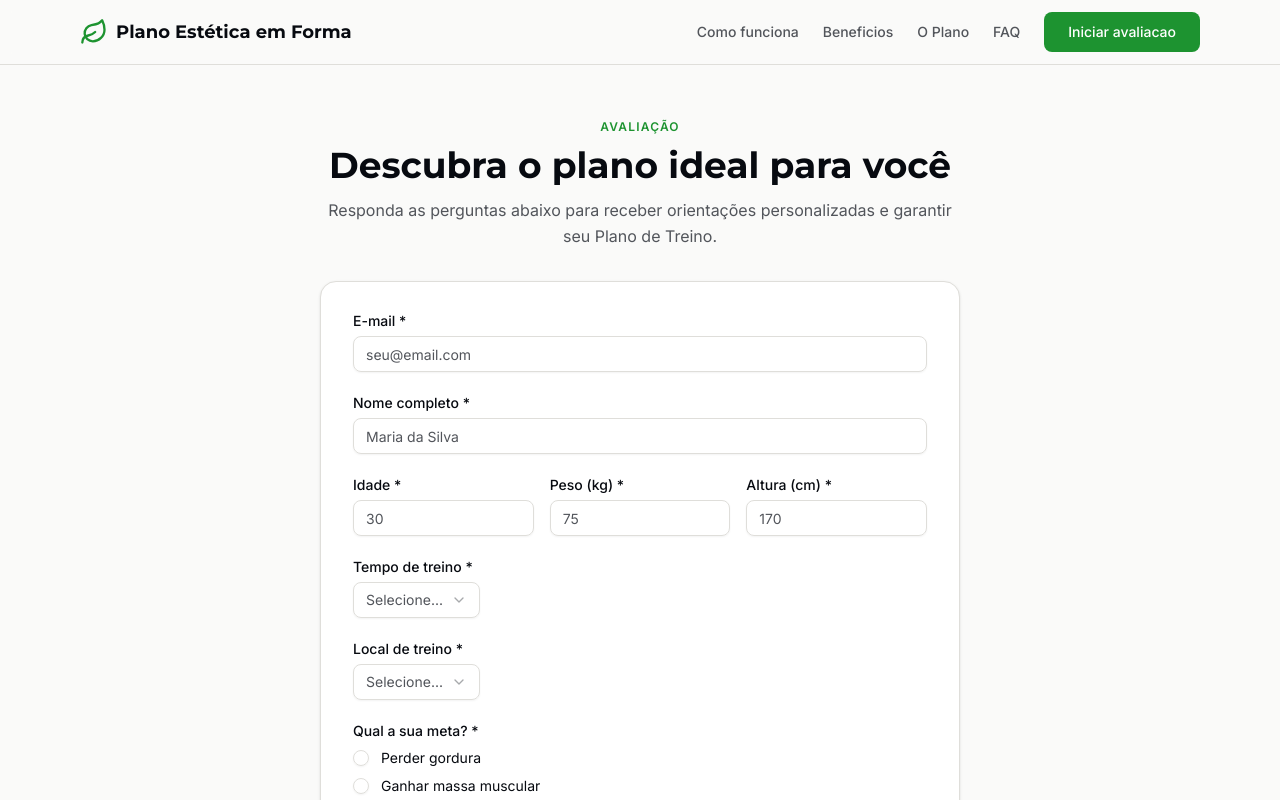
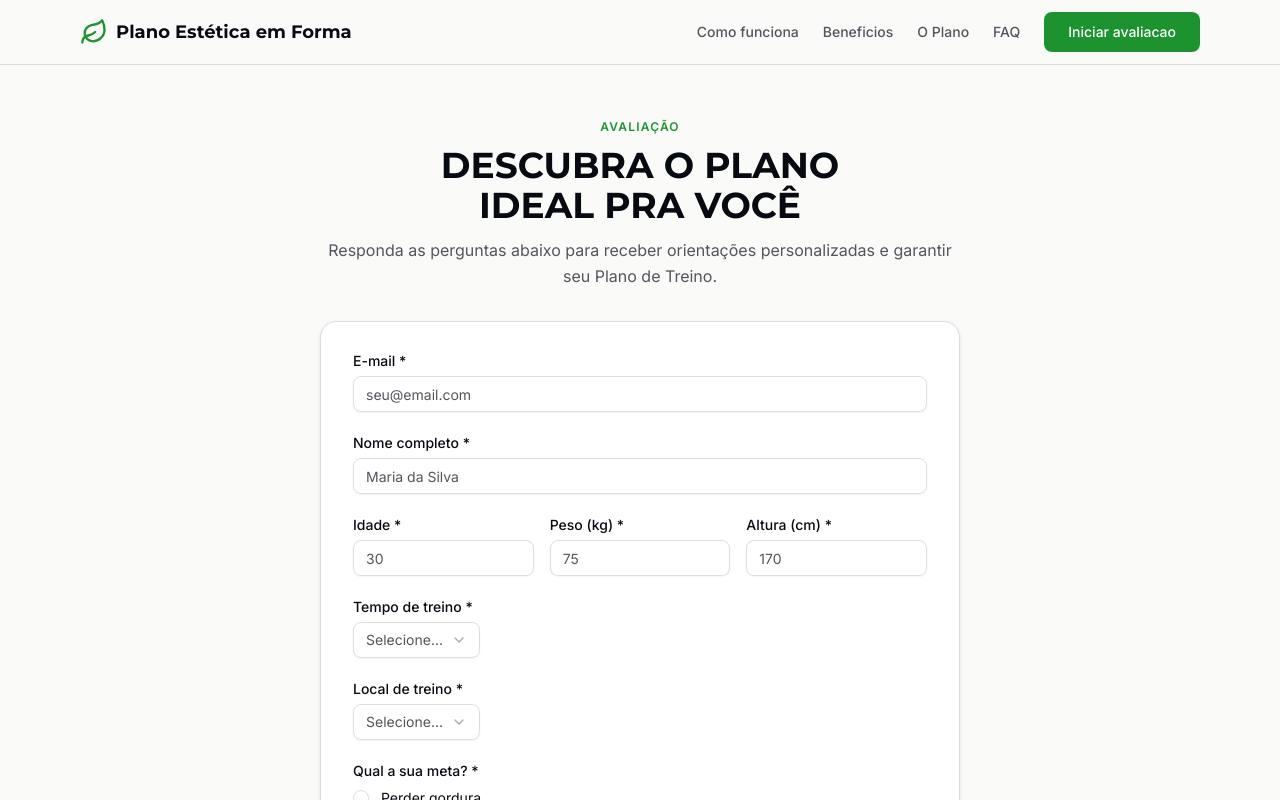
Before and after one commit to gustavohdeus-gif/training-plan, a Next.js app: page /avaliacao in a window 1280 px wide. Shown: the top 800 px of the page. Built offline with nearby package versions, Linux system fonts and the light colour scheme.

Commit message:
Change heading text to uppercase

```diff
--- a/app/avaliacao/page.tsx
+++ b/app/avaliacao/page.tsx
@@ -21,7 +21,7 @@ export default function AvaliacaoPage() {
               Avaliação
             </span>
             <h1 className="mt-2 font-serif text-2xl font-bold text-foreground md:text-4xl text-balance">
-              Descubra o plano ideal para você
+              DESCUBRA O PLANO IDEAL PRA VOCÊ
             </h1>
             <p className="mt-3 text-muted-foreground leading-relaxed">
               Responda as perguntas abaixo para receber orientações personalizadas e garantir seu Plano de Treino.
```
